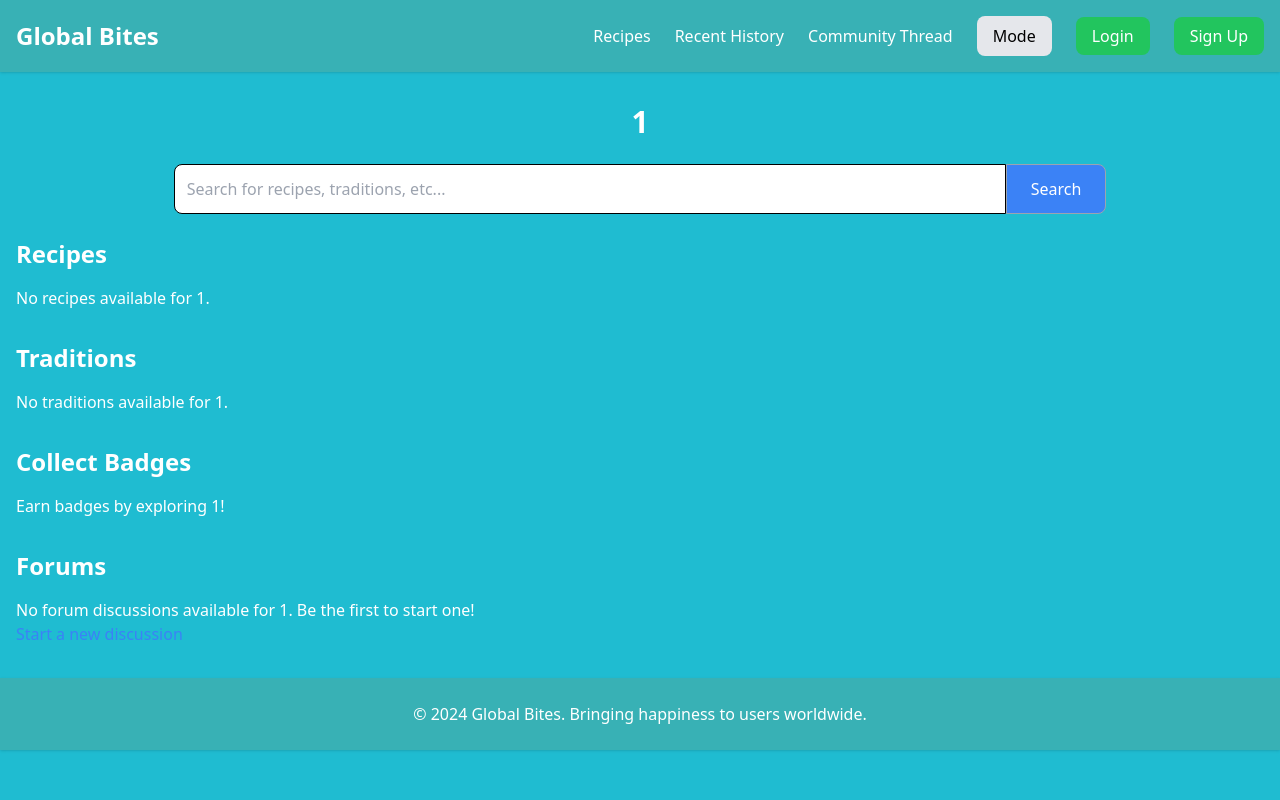
After one commit to Tuvalu23/p01, a Flask app: page /country/1 in a window 1280 px wide. The commit adds this page. Run offline with Flask 2, Linux system fonts and the light colour scheme; some libraries are stand-ins or nearby versions.

Commit message:
countries

```diff
--- a/app/static/css/styles.css
+++ b/app/static/css/styles.css
@@ -81,10 +81,16 @@ body.dark-mode {
     color: #ffffff;
 }
 
+body.dark-mode input {
+    color: #191c1c;
+    background-color: #ffffff; /* Match the cyan background */
+    border-color: #000000; /* Optional: accent color for the border */
+}
+
 /* topher mode */
 body.topher-mode {
     background-color: #1fbcd1; /* cyan ish lol tophers favorite color */
-    color: #38b1b5; /* teal */
+    color: #ffffff; /* white */
 }
 
 .navbar.topher-mode, .footer.topher-mode {
@@ -104,6 +110,12 @@ body.topher-mode {
     color: #ffffff;
 }
 
+body.topher-mode input {
+    color: #1fbcd1;
+    background-color: #ffffff; /* Match the cyan background */
+    border-color: #000000; /* Optional: accent color for the border */
+}
+
 /* for register.html */
 .valid {
     color: green;
--- /dev/null
+++ b/app/templates/country.html
@@ -0,0 +1,75 @@
+{% extends "base.html" %}
+{% block title %}{{ country_name }} - Global Bites{% endblock %}
+
+{% block content %}
+<div class="mt-8">
+    <h1 class="text-3xl font-bold mb-4 text-center">{{ country_name }}</h1>
+
+    <!-- search bar -->
+    <div class="flex justify-center mb-6 mt-6">
+        <input type="text" placeholder="Search for recipes, traditions, etc..." class="w-2/3 p-3 border border-gray-400 rounded-l-lg focus:outline-none focus:ring-2 focus:ring-blue-500" />
+        <button class="bg-blue-500 border border-gray-400 text-white px-6 rounded-r-lg hover:bg-blue-600 transition">Search</button>
+    </div>
+
+    <!-- recipes -->
+    <section class="mb-8">
+        <h2 class="text-2xl font-semibold mb-4">Recipes</h2>
+        {% if recipes %}
+            <!-- show recipes -->
+            {% for recipe in recipes %}
+                <div class="mb-4">
+                    <h3 class="text-xl font-bold">{{ recipe.title }}</h3>
+                    <p>{{ recipe.description }}</p>
+                </div>
+            {% endfor %}
+        {% else %}
+            <p>No recipes available for {{ country_name }}.</p>
+        {% endif %}
+    </section>
+
+    <!-- traditions  -->
+    <section class="mb-8">
+        <h2 class="text-2xl font-semibold mb-4">Traditions</h2>
+        {% if traditions %}
+            <!-- show traditions -->
+            {% for tradition in traditions %}
+                <div class="mb-4">
+                    <h3 class="text-xl font-bold">{{ tradition.title }}</h3>
+                    <p>{{ tradition.description }}</p>
+                </div>
+            {% endfor %}
+        {% else %}
+            <p>No traditions available for {{ country_name }}.</p>
+        {% endif %}
+    </section>
+
+    <!-- badges Ssection -->
+    <section class="mb-8">
+        <h2 class="text-2xl font-semibold mb-4">Collect Badges</h2>
+        <!-- badge collection logic we need add :(  -->
+        <p>Earn badges by exploring {{ country_name }}!</p>
+        <!-- display -->
+    </section>
+
+    <!-- Fforums -->
+    <section class="mb-8">
+        <h2 class="text-2xl font-semibold mb-4">Forums</h2>
+        {% if forums %}
+            <!-- forum threads -->
+            {% for thread in forums %}
+                <div class="mb-4">
+                    <h3 class="text-xl font-bold">{{ thread.title }}</h3>
+                    <p>Started by {{ thread.author }} on {{ thread.date }}</p>
+                    <!--linkto thread here in future -->
+                    <a href="#" class="text-blue-500">View Thread</a>
+                </div>
+            {% endfor %}
+        {% else %}
+            <p>No forum discussions available for {{ country_name }}. Be the first to start one!</p>
+        {% endif %}
+        <!-- link to create new-->
+        <a href="#" class="text-blue-500">Start a new discussion</a>
+    </section>
+
+</div>
+{% endblock %}
```
Also changed, not shown: devlog.txt (+8 -1 lines).
